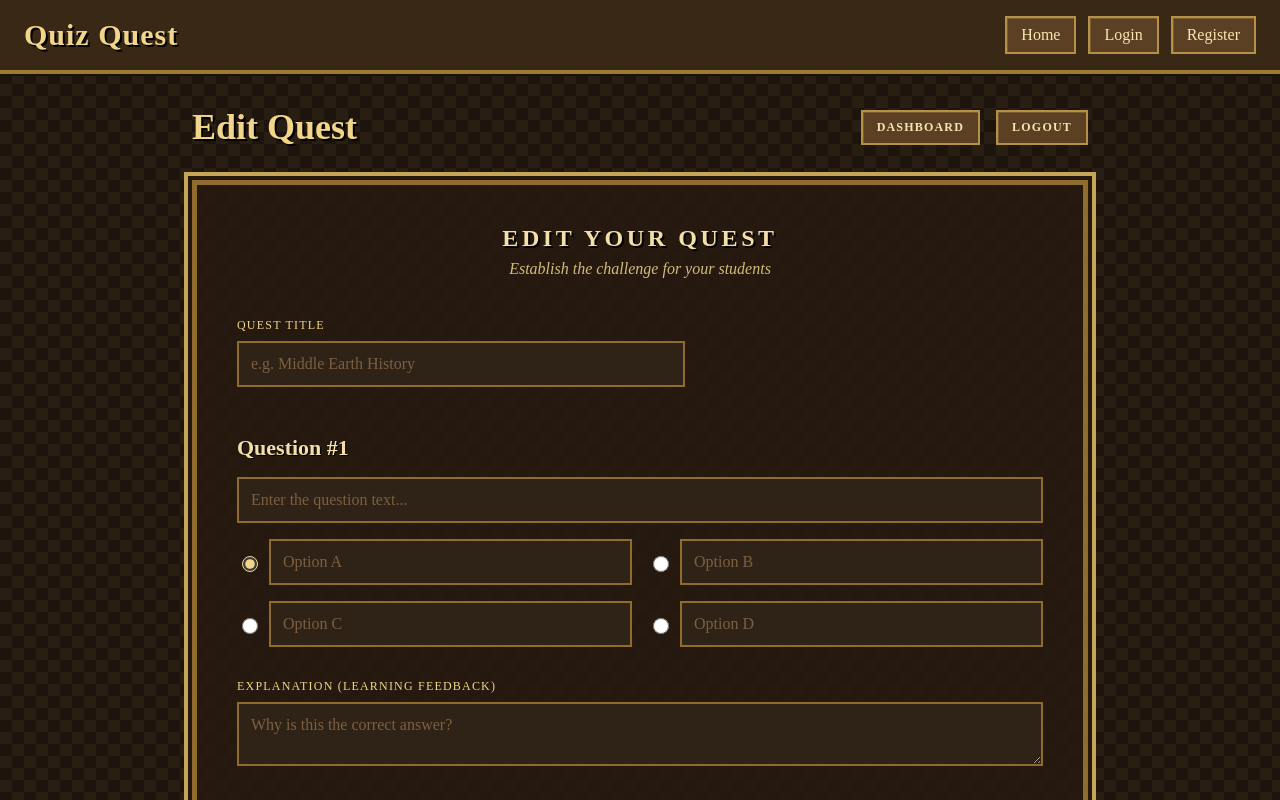
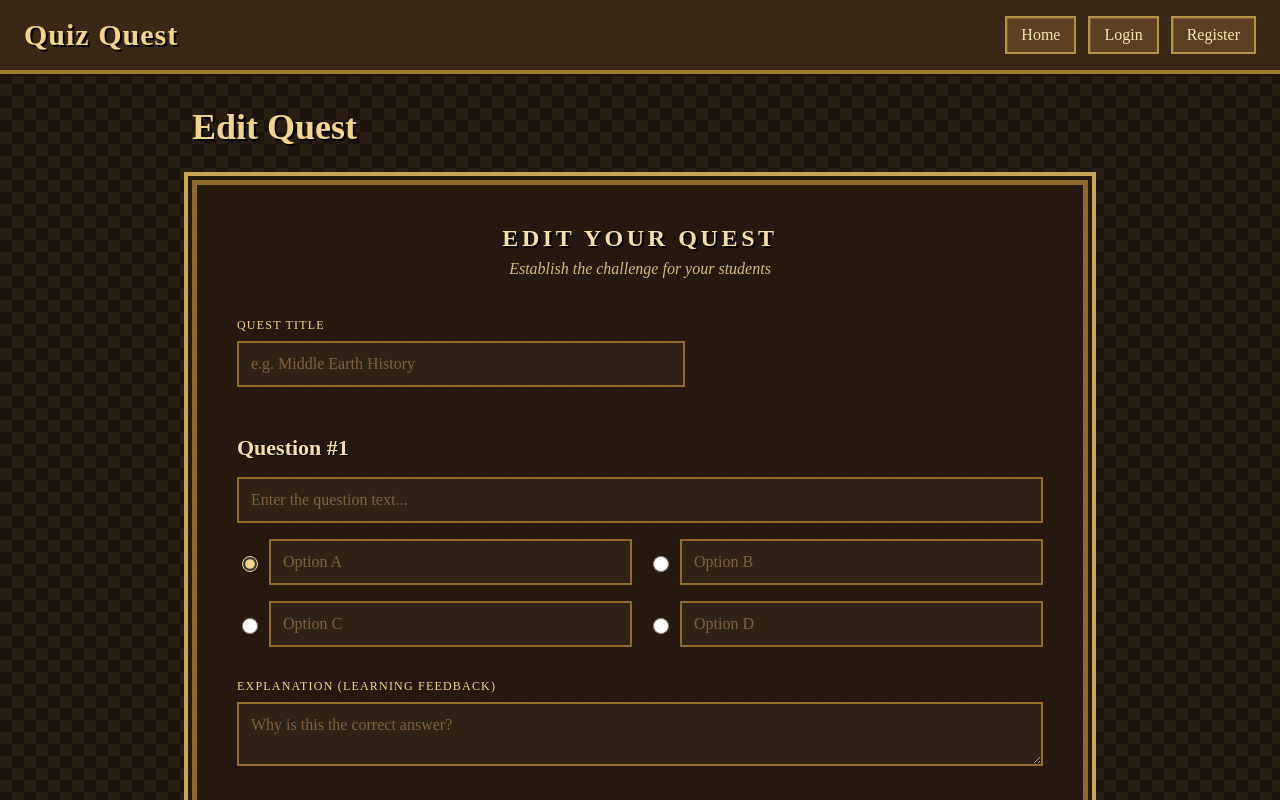
Before and after one commit to suchirkolli/quizquest, a React app in the folder frontend/: page /admin/create-quest/1 in a window 1280 px wide. Shown: the top 800 px of the page. Built offline with nearby package versions, Linux system fonts and the light colour scheme; the HTML template or start-up script is replaced by a standard one.

Commit message:
removed unnecessary duplicate dashboard and logout buttons

```diff
--- a/frontend/src/pages/AdminQuestCreation.tsx
+++ b/frontend/src/pages/AdminQuestCreation.tsx
@@ -120,27 +120,6 @@ function AdminQuestCreation() {
           <h1 className="quest-creation-title">
             {id ? 'Edit Quest' : 'Question Creation'}
           </h1>
-          <div className="quest-creation-header-actions">
-            <button
-              type="button"
-              className="qc-gold-button quest-header-btn"
-              onClick={() => {navigate('/dashboard'); Click();}} // SFX
-            >
-              Dashboard
-            </button>
-            <button
-              type="button"
-              className="qc-gold-button quest-header-btn"
-              onClick={() => {
-                localStorage.removeItem('token');
-                localStorage.removeItem('user');
-                navigate('/welcome');
-                Click(); // SFX
-              }}
-            >
-              Logout
-            </button>
-          </div>
         </div>
 
         <div className="parchment-container">
--- a/frontend/src/pages/Dashboard.tsx
+++ b/frontend/src/pages/Dashboard.tsx
@@ -112,15 +112,6 @@ function TeacherDashboard({ user, token }: { user: StoredUser; token: string })
         {/* Header */}
         <div className="dashboard-header">
           <h1 className="dashboard-title">Admin Dashboard</h1>
-          <div className="dashboard-header-actions">
-            <button
-              type="button"
-              className="qc-gold-button quest-header-btn"
-              onClick={() => {Click(); handleLogout();}} // click
-            >
-              Logout
-            </button>
-          </div>
         </div>
 
         {/* Parchment container */}
@@ -261,15 +252,6 @@ function StudentDashboard({ user, token }: { user: StoredUser; token: string })
         {/* Header */}
         <div className="dashboard-header">
           <h1 className="dashboard-title">Welcome, {user.username}!</h1>
-          <div className="dashboard-header-actions">
-            <button
-              type="button"
-              className="qc-gold-button quest-header-btn"
-              onClick={() => {Click(); handleLogout();}} // click
-            >
-              Logout
-            </button>
-          </div>
         </div>
 
         {/* Parchment container */}
--- a/frontend/src/pages/RunningQuest.tsx
+++ b/frontend/src/pages/RunningQuest.tsx
@@ -371,16 +371,6 @@ function RunningQuest() {
           <h1 className="quest-creation-title">
             {runFinished ? 'Quest Summary' : 'Run Quest'}
           </h1>
-
-          <div className="quest-creation-header-actions">
-            <button
-              type="button"
-              className="qc-gold-button quest-header-btn"
-              onClick={() => {handleGoBack(); Click();}} // click
-            >
-              Dashboard
-            </button>
-          </div>
         </div>
 
         <div className="parchment-container">
```
